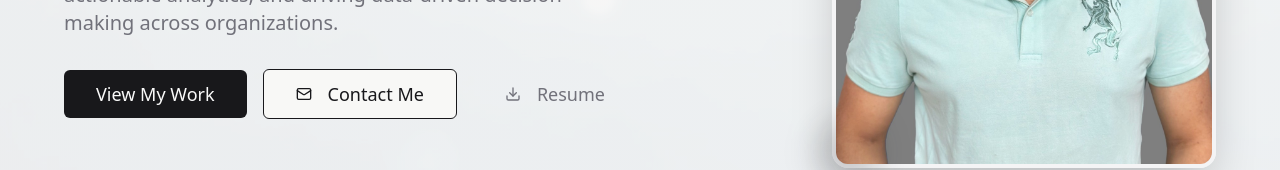
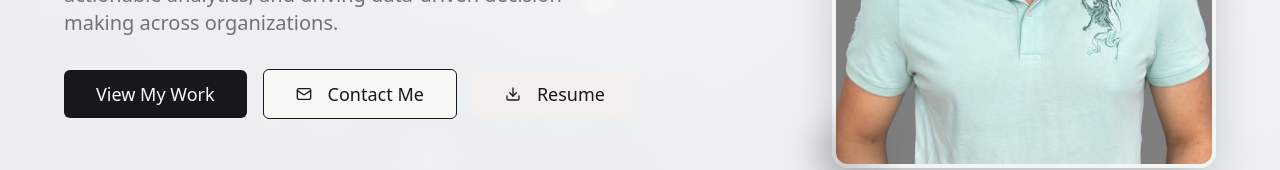
Before and after one commit to Adh101/portfolio-atish-dhamala, a React (Vite) app: page / in a window 1280 px wide. Shown: the part 496-666 px from the top of the page. Built offline with nearby package versions, Linux system fonts and the light colour scheme.

Commit message:
Refactor: Darken resume button

```diff
--- a/src/components/Contact.tsx
+++ b/src/components/Contact.tsx
@@ -223,8 +223,7 @@ const Contact = () => {
                     Get a detailed overview of my experience, skills, and achievements
                   </p>
                   <Button
-                    variant="outline"
-                    className="border-primary text-primary hover:bg-primary hover:text-primary-foreground"
+                    variant="secondary"
                     onClick={() => {
                       const link = document.createElement('a');
                       link.href = '/Atish Dhamala_Data Engineer.pdf';
--- a/src/components/Hero.tsx
+++ b/src/components/Hero.tsx
@@ -58,9 +58,9 @@ const Hero = () => {
                 </Button>
 
                 <Button
-                  variant="ghost"
+                  variant="secondary"
                   size="lg"
-                  className="text-muted-foreground hover:text-primary px-8 py-6 text-lg"
+                  className="px-8 py-6 text-lg"
                   onClick={() => {
                     const link = document.createElement('a');
                     link.href = '/Atish Dhamala_Data Engineer.pdf';
```
